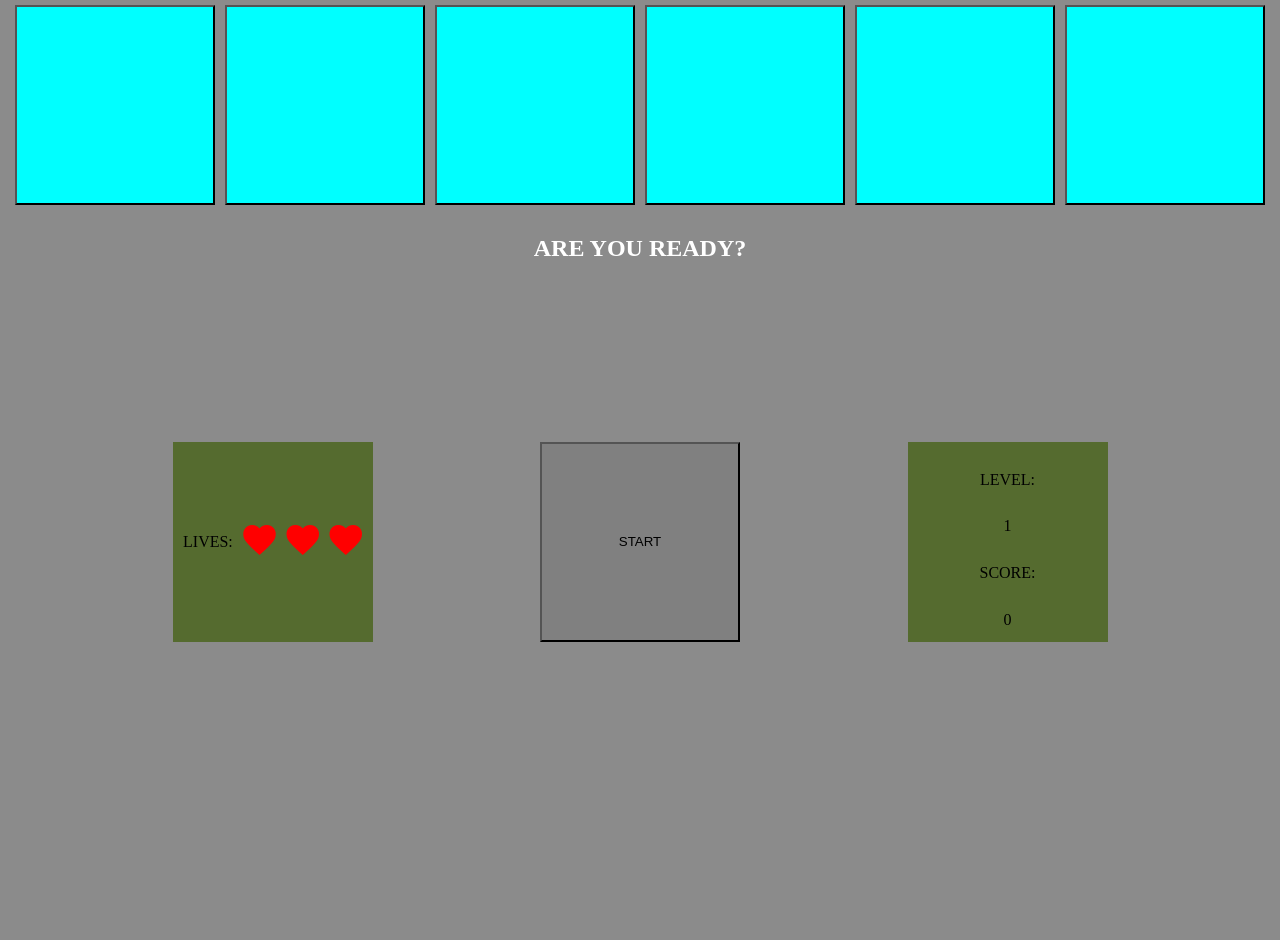
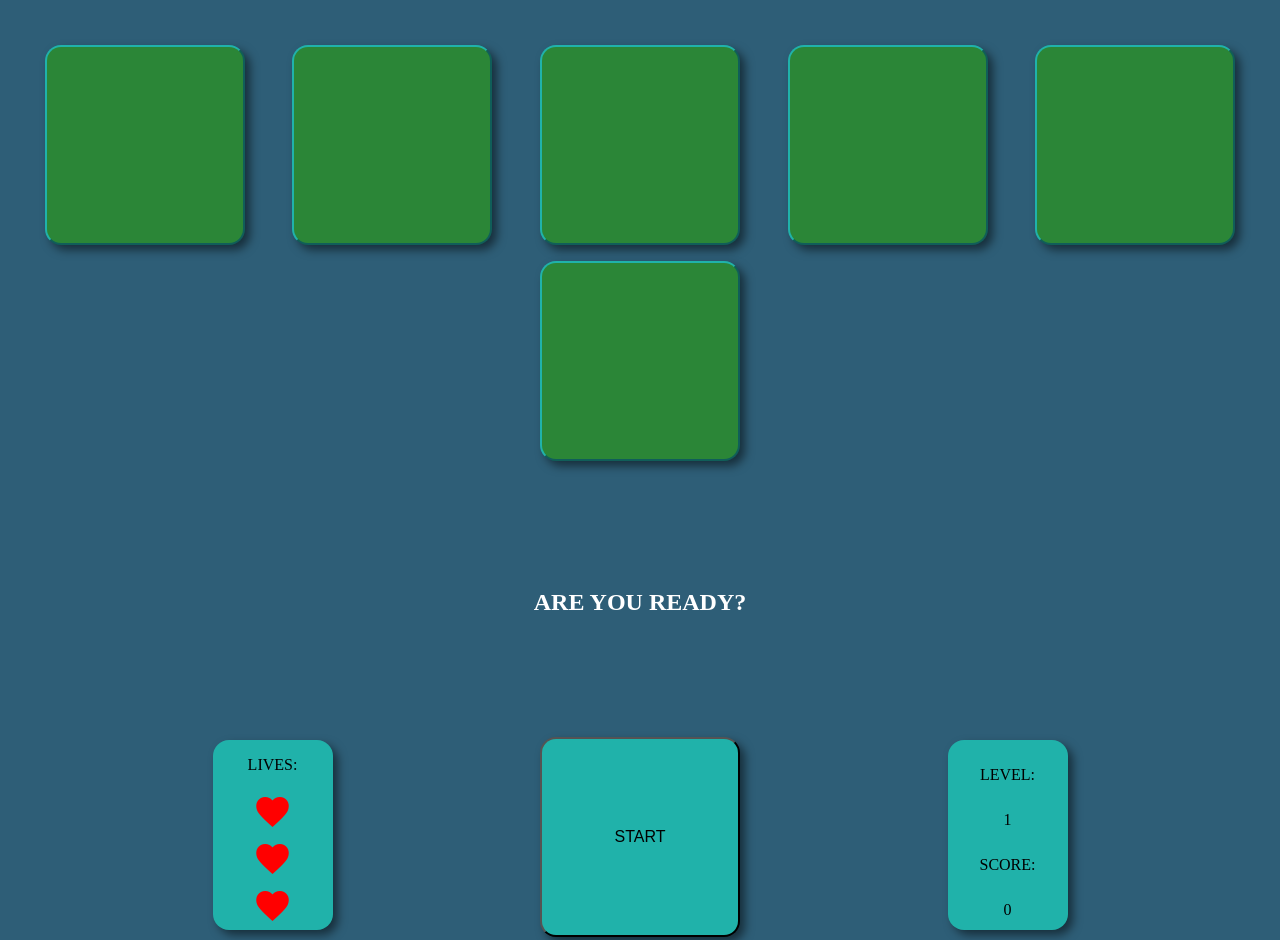
Before and after one commit to Noxtirion/The-Game-Of-Colors, a plain HTML site: page index.html in a window 1280 px wide. Shown: the top 940 px of the page. Before the commit the page ends 800 px from the top, so only its background shows below. Drawn offline with nearby package versions, Linux system fonts and the light colour scheme.

Commit message:
Modify style

```diff
--- a/css/style.css
+++ b/css/style.css
@@ -4,8 +4,12 @@
    box-sizing: border-box;
 }
 
+:root {
+   --color: lightseagreen;
+}
+
 body {
-   background-color: rgba(0, 0, 0, 0.456);
+   background-color: #2e5e77;
    margin: 0;
 }
 
@@ -18,20 +22,66 @@ body {
    padding: 5px;
 }
 
+.container-top {
+   margin-top: 2rem;
+   flex-wrap: wrap;
+}
+
+.container-bottom {
+   margin-bottom: 2rem;
+}
+
 #info {
    color: white;
+   padding: 0.5rem;
+   max-width: 1000px;
+   text-align: center;
+   font-size: 1.5rem;
+   margin: 0;
+}
+
+.info-size {
+   height: 10rem;
+   margin-top: 3rem;
 }
 
 .square,
 #start {
-   width: 200px;
-   height: 200px;
-   background-color: aqua;
+   width: 120px;
+   height: 120px;
+   background-color: rgb(43, 134, 55);
+   border-radius: 1rem;
+   cursor: pointer;
+   box-shadow: 5px 5px 10px rgba(0, 0, 0, 0.5);
+}
+
+.square:focus,
+#start:focus {
+   outline: none;
+}
+
+.square {
+   border-color: var(--color);
+   margin: 0.5rem;
+}
+
+.square:hover {
+   box-shadow: 0px 0px 10px var(--color);
 }
 
 #start {
-   margin-top: 150px;
-   background-color: gray;
+   margin-top: 50px;
+   background-color: var(--color);
+   font-size: 1rem;
+}
+
+#start a {
+   text-decoration: none;
+   color: #000;
+}
+
+#start:hover {
+   box-shadow: 0px 0px 10px var(--color);
 }
 
 #level,
@@ -42,12 +92,16 @@ body {
 .board,
 #lives {
    display: flex;
-   width: 200px;
-   height: 200px;
+   width: 120px;
+   height: 190px;
    align-items: center;
    justify-content: space-evenly;
-   margin-top: 150px;
-   background-color: darkolivegreen;
+   flex-direction: column;
+   margin: 5px;
+   margin-top: 50px;
+   background-color: var(--color);
+   border-radius: 1rem;
+   box-shadow: 5px 5px 10px rgba(0, 0, 0, 0.5);
 }
 
 #lives i {
@@ -126,8 +180,9 @@ body {
    transform: translate(-50%, -50%);
    background-color: white;
    padding: 1rem 1.5rem;
-   width: 24rem;
+   width: 15rem;
    border-radius: 0.5rem;
+   font-size: 0.5rem;
 }
 .close-button {
    float: right;
@@ -137,6 +192,7 @@ body {
    cursor: pointer;
    border-radius: 0.25rem;
    background-color: lightgray;
+   font-size: 1rem;
 }
 .close-button:hover {
    background-color: darkgray;
@@ -148,4 +204,24 @@ body {
    transition: visibility 0s linear 0s, opacity 0.25s 0s, transform 0.25s;
 }
 
-/*/////////ADD RWD/////////*/
+/* RWD  */
+
+@media (min-width: 700px) {
+   .square,
+   #start {
+      width: 150px;
+      height: 150px;
+   }
+   .modal-content {
+      width: 30rem;
+      font-size: 1rem;
+   }
+}
+
+@media (min-width: 840px) {
+   .square,
+   #start {
+      width: 200px;
+      height: 200px;
+   }
+}
--- a/index.html
+++ b/index.html
@@ -2,6 +2,7 @@
 <html lang="en">
    <head>
       <meta charset="UTF-8" />
+      <meta name="viewport" content="width=device-width,initial-scale=1" />
       <title>Game Of Colors</title>
 
       <link rel="stylesheet" href="css/style.css" />
@@ -11,7 +12,7 @@
    </head>
 
    <body>
-      <div class="container" id="color-btn">
+      <div class="container container-top" id="color-btn">
          <button class="square" id="first"></button>
 
          <button class="square" id="second"></button>
@@ -25,20 +26,22 @@
          <button class="square" id="sixth"></button>
       </div>
 
-      <div class="container">
+      <div class="container info-size">
          <h2 id="info">ARE YOU READY?</h2>
       </div>
 
-      <div class="container">
+      <div class="container container-bottom">
          <div id="lives">
             <p>LIVES:</p>
             <i class="icon ion-md-heart" id="one"></i>
             <i class="icon ion-md-heart" id="two"></i>
             <i class="icon ion-md-heart" id="three"></i>
          </div>
-         <button id="start">
-            <p id="reload">START</p>
-         </button>
+         <a href="#color-btn" class="anchor">
+            <button id="start">
+               <p id="reload">START</p>
+            </button>
+         </a>
          <div class="board">
             <p>LEVEL:</p>
             <p id="level">1</p>
--- a/js/main.js
+++ b/js/main.js
@@ -11,7 +11,7 @@ function clickButton() {
 
       copyColors.push(colors[randColor]);
 
-      const delColors = colors.splice(randColor, 1);
+      colors.splice(randColor, 1);
 
       const getButton = document.getElementById(buttons[i]);
 
@@ -27,7 +27,6 @@ function timer(buttons, copyColors) {
    const minutes = [7000, 6000, 5000, 4000, 3000];
 
    const getLvl = document.getElementById("level").innerHTML;
-   console.log(getLvl);
 
    setTimeout(prevColor, minutes[getLvl - 1], buttons, copyColors);
 }
@@ -39,8 +38,10 @@ const reset = function() {
 
 function resetBtn() {
    const reload = document.getElementById("reload");
+   const anchor = document.querySelector(".anchor");
    reload.innerHTML = "RESET";
    start.addEventListener("click", function() {
+      anchor.setAttribute("href", "#reload");
       reset();
    });
 }
@@ -58,7 +59,7 @@ function prevColor(buttons, copyColors) {
    const copyHeartArr = [];
 
    for (let i = 0; i < buttons.length; i++) {
-      const delClass = selectClass[i].classList.toggle("aqua");
+      selectClass[i].classList.toggle("aqua");
    }
 
    const copyTextArray = textArray.slice();
@@ -71,21 +72,16 @@ function prevColor(buttons, copyColors) {
       } else if (e.target.nodeName === "BUTTON" && e.target.classList[1] !== copyTextArray[0]) {
          copyHeartArr.push(heartArr[0]);
 
-         console.log(heartArr);
-
          const delHeart = heartArr.splice(0, 1);
          for (let i = 0; i < copyHeartArr.length; i++) {
             const heart = document.getElementById(copyHeartArr[i]);
-            console.log(heart);
             heart.classList.replace("ion-md-heart", "ion-md-heart-dislike");
          }
       }
    });
 
    order(textArray);
-   board(selectClass, buttons);
-   console.log(copyColors); //test
-   console.log(textArray); //test
+   board();
 }
 
 function order(text) {
@@ -95,18 +91,7 @@ function order(text) {
    });
 
    innerText.innerHTML = `CLICK BUTTONS IN PROPER ORDER:
-      ${upCase[0]},
-
-      ${upCase[1]},
-
-      ${upCase[2]},
-
-      ${upCase[3]},
-
-      ${upCase[4]},
-
-      ${upCase[5]}
-      !`;
+      ${upCase[0]}, ${upCase[1]}, ${upCase[2]}, ${upCase[3]}, ${upCase[4]}, ${upCase[5]}!`;
 }
 
 function onBoard() {
@@ -128,28 +113,24 @@ function onBoard() {
 }
 onBoard();
 
-function board(selectClass, buttons) {
+function board() {
    let counter1 = 0;
    let counter2 = 0;
-   console.log(counter1);
 
    const colorBtn = document.getElementById("color-btn");
 
    colorBtn.addEventListener("click", function(e) {
       if (e.target.classList[2] !== "aqua" && e.target.nodeName === "BUTTON") {
          counter1++;
-         console.log(counter1);
          e.target.disabled = true;
       } else if (e.target.classList[2] === "aqua" && e.target.nodeName === "BUTTON") {
          counter2++;
-         console.log(counter2);
       }
       if (counter1 === 6) {
          counter1 = 0;
          counter2 = 0;
          window.location.reload();
       } else if (counter2 === 3) {
-         console.log("GAME OVER");
          popup();
       }
    });
@@ -174,7 +155,6 @@ function popup() {
 }
 
 window.addEventListener("load", function(e) {
-   console.log(e);
    const loading = document.getElementById("loading");
    if (e) {
       loading.remove("loading");
```
Also changed, not shown: 1 other file.
